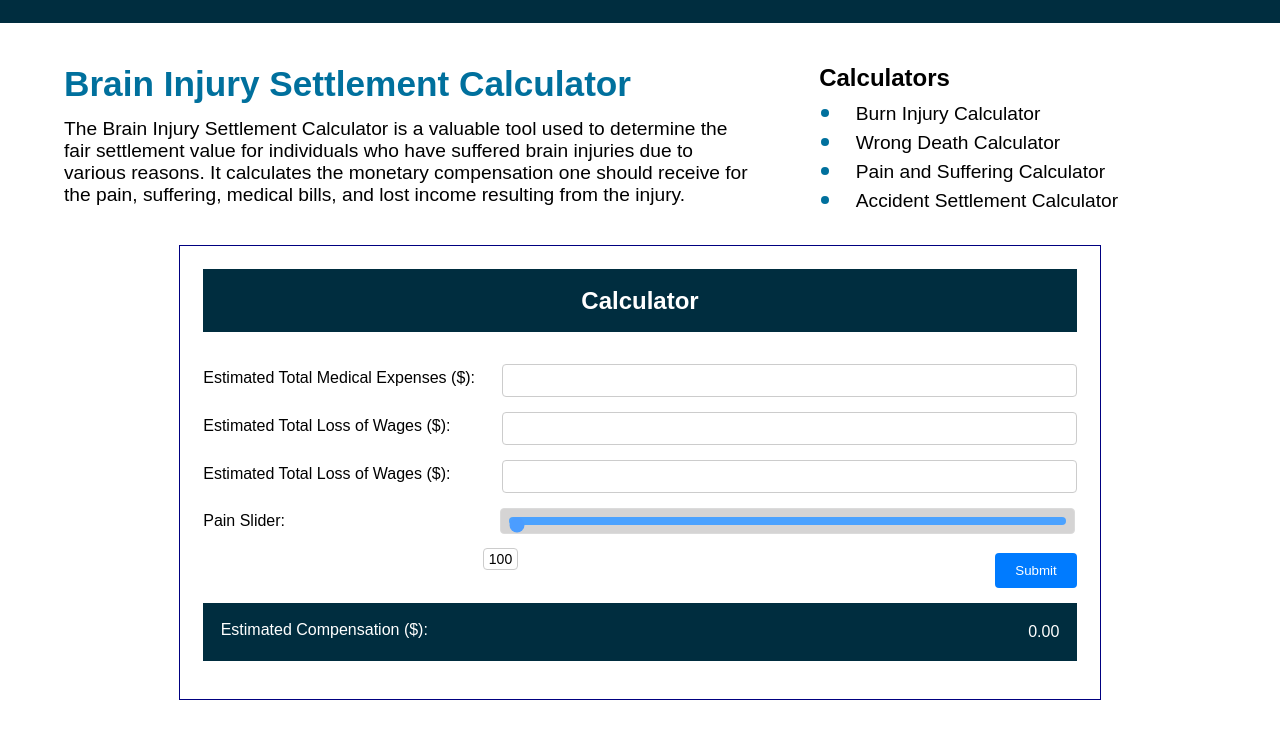
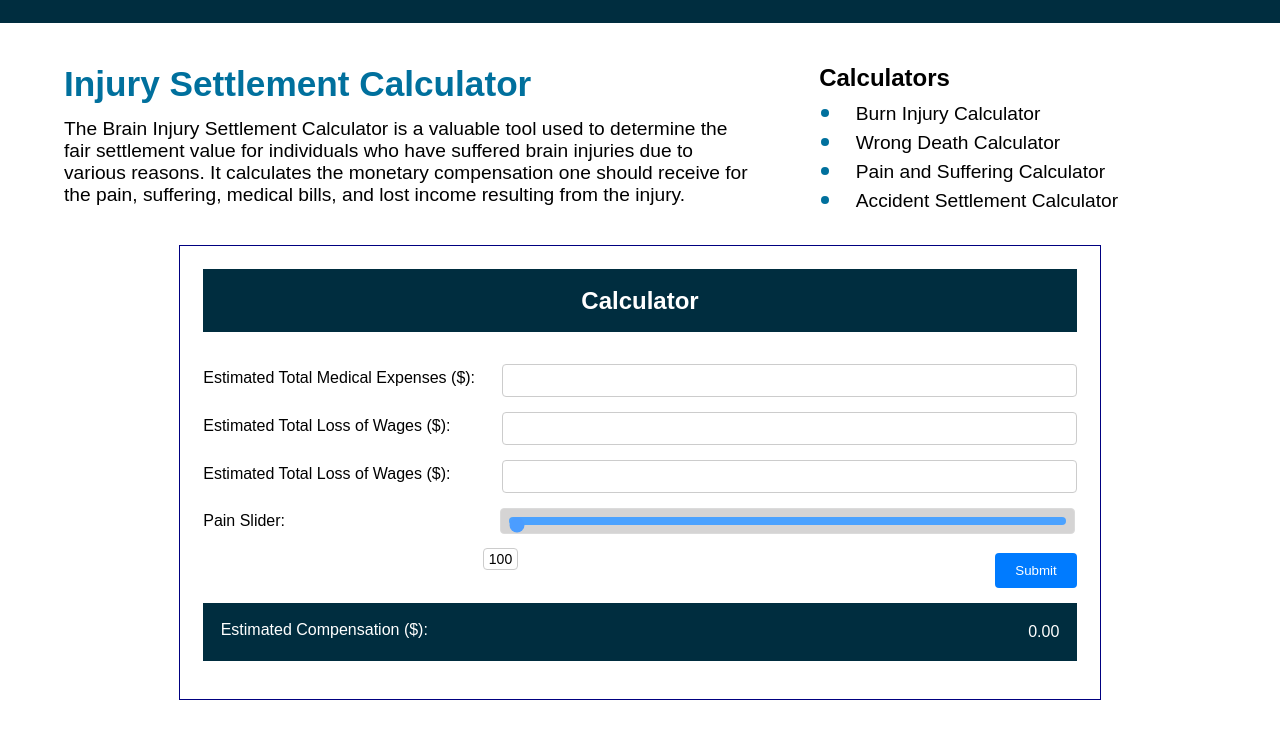
Before and after one commit to block-firm/estimated-value-form, a plain HTML site: page index.html in a window 1280 px wide. Shown: the part 55-794 px from the top of the page. Drawn offline with Linux system fonts and the light colour scheme.

Commit message:
Update index.html

```diff
--- a/index.html
+++ b/index.html
@@ -25,7 +25,7 @@
     <main>
         <section class="title-desc-links-cont">
             <div class="title-desc">
-                <h1>Brain Injury Settlement Calculator</h1>
+                <h1>Injury Settlement Calculator</h1>
                 <p>The Brain Injury Settlement Calculator is a valuable tool used to determine the fair settlement value for individuals who have suffered brain injuries due to various reasons. It calculates the monetary compensation one should receive for the pain, suffering, medical bills, and lost income resulting from the injury.</p>
             </div>
             <div class="calc-links-cont">
```
